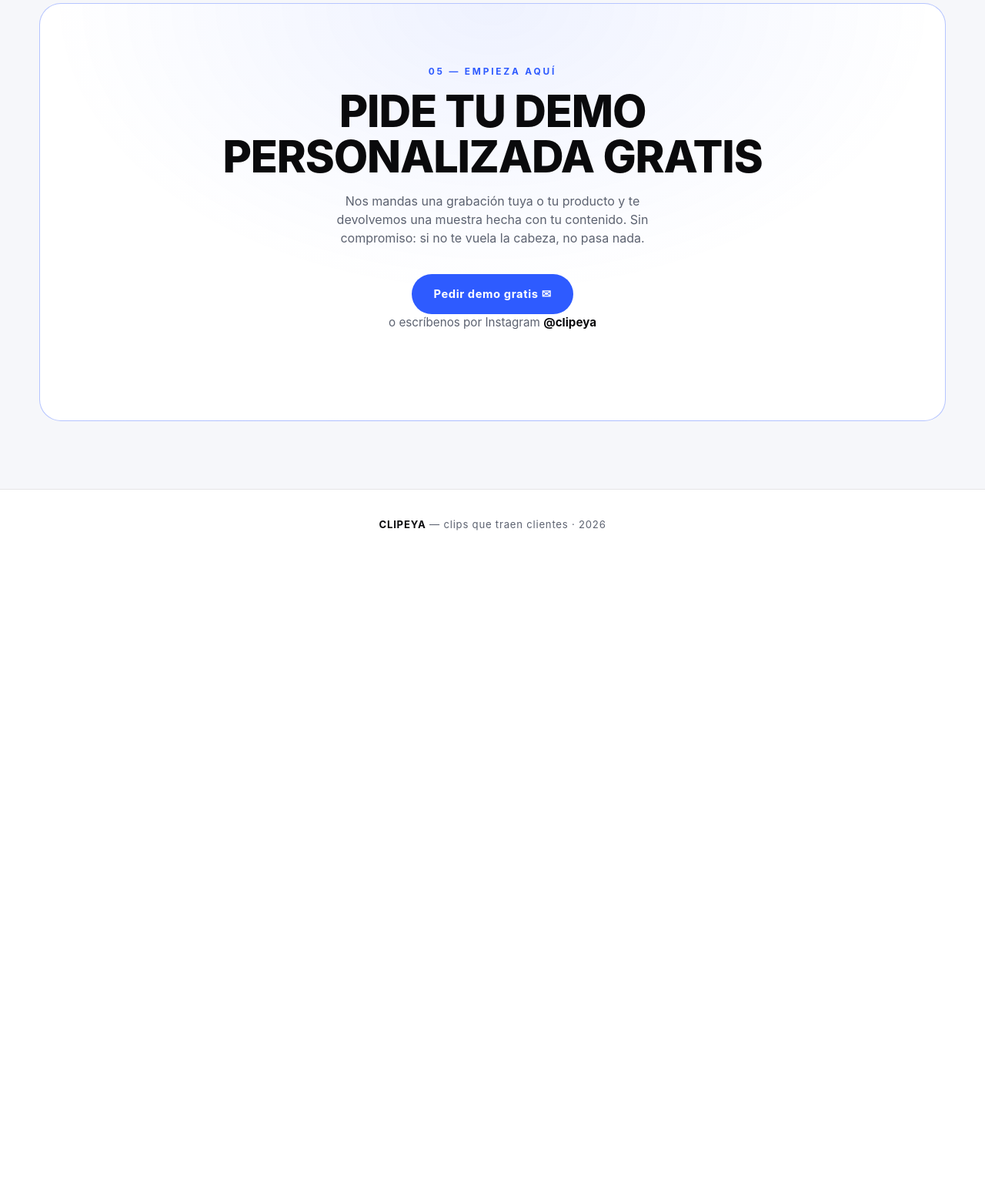
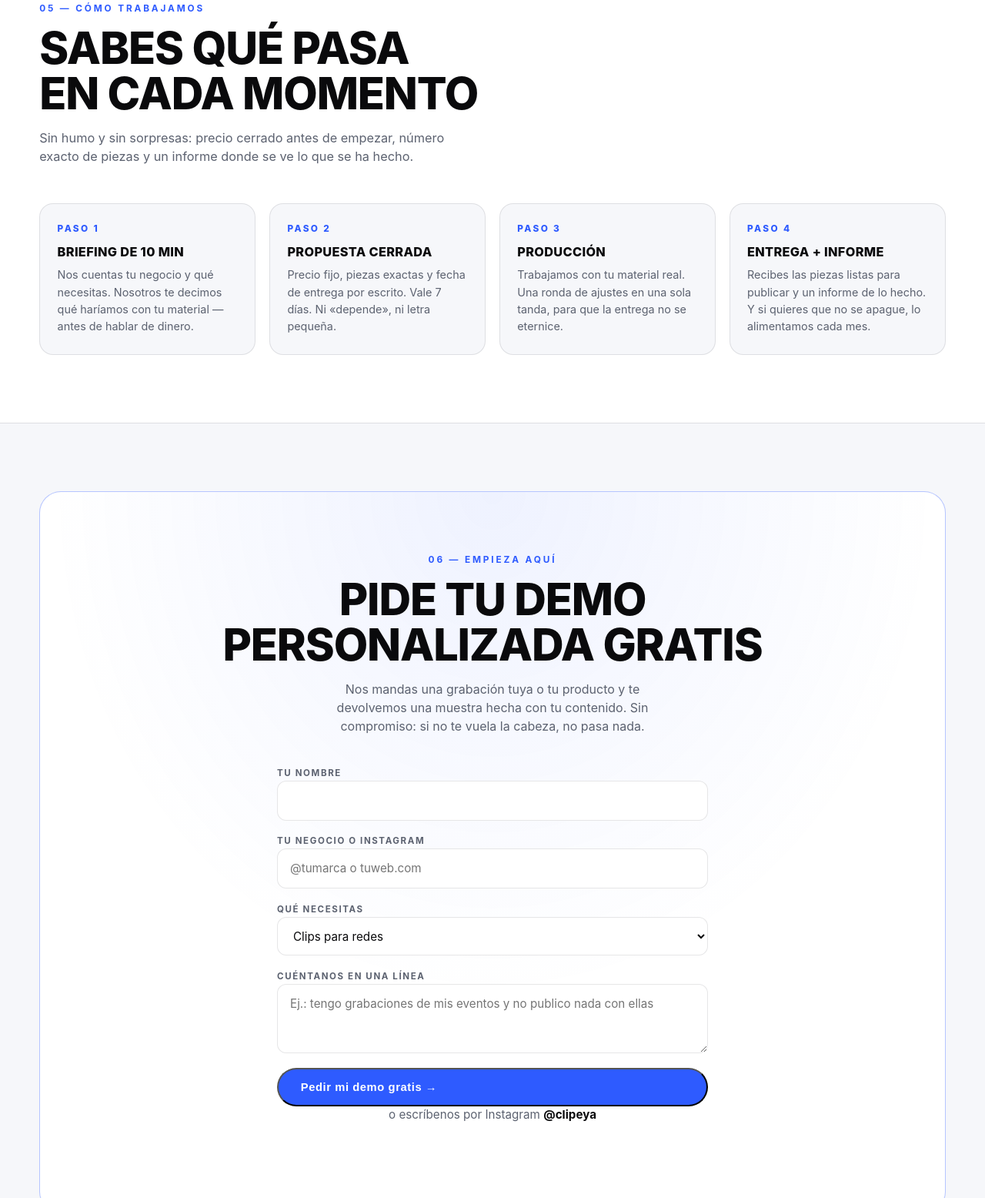
Before and after one commit to arboogerard-design/clipeya-web, a plain HTML site: page index.html in a window 1280 px wide. Shown: the part 5280-6836 px from the top of the page at 77% size. Before the commit the page ends 6007 px from the top, so only its background shows below. Drawn offline with Linux system fonts and the light colour scheme.

Commit message:
landing: seccion Como trabajamos (4 pasos, promesas duras) + mini-brief que compone el email (cero friccion)
Co-Authored-By: Claude Fable 5 <noreply@anthropic.com>

```diff
--- a/index.html
+++ b/index.html
@@ -236,6 +236,23 @@
   .demo-foot .arrow{transition:transform .3s ease;font-size:1.1rem}
   .card-demo:hover .arrow{transform:translateX(6px)}
 
+  /* ---------- PROCESO ---------- */
+  .pasos{display:grid;grid-template-columns:repeat(auto-fit,minmax(220px,1fr));gap:1.1rem}
+  .paso{border:1px solid var(--line);border-radius:18px;padding:1.5rem 1.4rem;background:var(--bg2)}
+  .paso .num{font-size:.74rem;font-weight:800;letter-spacing:.2em;color:var(--accent);
+    text-transform:uppercase;margin-bottom:.5rem}
+  .paso h3{font-size:1.02rem;font-weight:800;text-transform:uppercase;letter-spacing:.02em;
+    margin-bottom:.45rem}
+  .paso p{color:var(--muted);font-size:.9rem;line-height:1.55}
+  /* ---------- FORM ---------- */
+  .brief{max-width:560px;margin:0 auto;display:grid;gap:.8rem;text-align:left}
+  .brief label{font-size:.72rem;font-weight:700;letter-spacing:.14em;text-transform:uppercase;
+    color:var(--muted)}
+  .brief input,.brief select,.brief textarea{
+    width:100%;padding:.85rem 1rem;border:1px solid var(--line);border-radius:12px;
+    background:#fff;font:inherit;font-size:.95rem;color:inherit}
+  .brief input:focus,.brief select:focus,.brief textarea:focus{outline:2px solid var(--accent);border-color:var(--accent)}
+  .brief textarea{min-height:90px;resize:vertical}
   /* ---------- CTA ---------- */
   #cta{background:var(--bg2);border-top:1px solid var(--line)}
   .cta-box{
@@ -453,13 +470,68 @@
   </div>
 </section>
 
+<section id="proceso">
+  <div class="wrap">
+    <div class="sec-head fade">
+      <div class="sec-tag">05 — Cómo trabajamos</div>
+      <h2>Sabes qué pasa<br>en cada momento</h2>
+      <p class="sec-sub">Sin humo y sin sorpresas: precio cerrado antes de empezar, número exacto de piezas y un informe donde se ve lo que se ha hecho.</p>
+    </div>
+    <div class="pasos">
+      <div class="paso fade">
+        <div class="num">Paso 1</div>
+        <h3>Briefing de 10 min</h3>
+        <p>Nos cuentas tu negocio y qué necesitas. Nosotros te decimos qué haríamos con tu material — antes de hablar de dinero.</p>
+      </div>
+      <div class="paso fade">
+        <div class="num">Paso 2</div>
+        <h3>Propuesta cerrada</h3>
+        <p>Precio fijo, piezas exactas y fecha de entrega por escrito. Vale 7 días. Ni «depende», ni letra pequeña.</p>
+      </div>
+      <div class="paso fade">
+        <div class="num">Paso 3</div>
+        <h3>Producción</h3>
+        <p>Trabajamos con tu material real. Una ronda de ajustes en una sola tanda, para que la entrega no se eternice.</p>
+      </div>
+      <div class="paso fade">
+        <div class="num">Paso 4</div>
+        <h3>Entrega + informe</h3>
+        <p>Recibes las piezas listas para publicar y un informe de lo hecho. Y si quieres que no se apague, lo alimentamos cada mes.</p>
+      </div>
+    </div>
+  </div>
+</section>
+
 <section id="cta">
   <div class="wrap">
     <div class="cta-box fade">
-      <div class="sec-tag">05 — Empieza aquí</div>
+      <div class="sec-tag">06 — Empieza aquí</div>
       <h2>Pide tu demo<br>personalizada gratis</h2>
       <p>Nos mandas una grabación tuya o tu producto y te devolvemos una muestra hecha con tu contenido. Sin compromiso: si no te vuela la cabeza, no pasa nada.</p>
-      <a class="btn btn-solid" href="mailto:adminclipeya@gmail.com?subject=Quiero%20mi%20demo%20personalizada">Pedir demo gratis ✉</a>
+      <form class="brief" id="brief" onsubmit="return enviarBrief(this)">
+        <div>
+          <label for="b-nombre">Tu nombre</label>
+          <input id="b-nombre" name="nombre" required autocomplete="name">
+        </div>
+        <div>
+          <label for="b-negocio">Tu negocio o Instagram</label>
+          <input id="b-negocio" name="negocio" placeholder="@tumarca o tuweb.com" required>
+        </div>
+        <div>
+          <label for="b-que">Qué necesitas</label>
+          <select id="b-que" name="que">
+            <option>Clips para redes</option>
+            <option>Tienda o landing</option>
+            <option>Sistema completo de captación</option>
+            <option>Aún no lo sé — asesórame</option>
+          </select>
+        </div>
+        <div>
+          <label for="b-msg">Cuéntanos en una línea</label>
+          <textarea id="b-msg" name="msg" placeholder="Ej.: tengo grabaciones de mis eventos y no publico nada con ellas"></textarea>
+        </div>
+        <button class="btn btn-solid" type="submit">Pedir mi demo gratis →</button>
+      </form>
       <p class="cta-ig">o escríbenos por Instagram <b>@clipeya</b></p>
     </div>
   </div>
@@ -470,6 +542,16 @@
 </footer>
 
 <script>
+function enviarBrief(f){
+  var cuerpo = "Nombre: " + f.nombre.value +
+    "\nNegocio: " + f.negocio.value +
+    "\nNecesita: " + f.que.value +
+    "\nMensaje: " + (f.msg.value || "-");
+  location.href = "mailto:adminclipeya@gmail.com?subject=" +
+    encodeURIComponent("Demo gratis — " + f.negocio.value) +
+    "&body=" + encodeURIComponent(cuerpo);
+  return false;
+}
 (function(){
   var els = document.querySelectorAll('.fade');
   if(!('IntersectionObserver' in window)){
```
